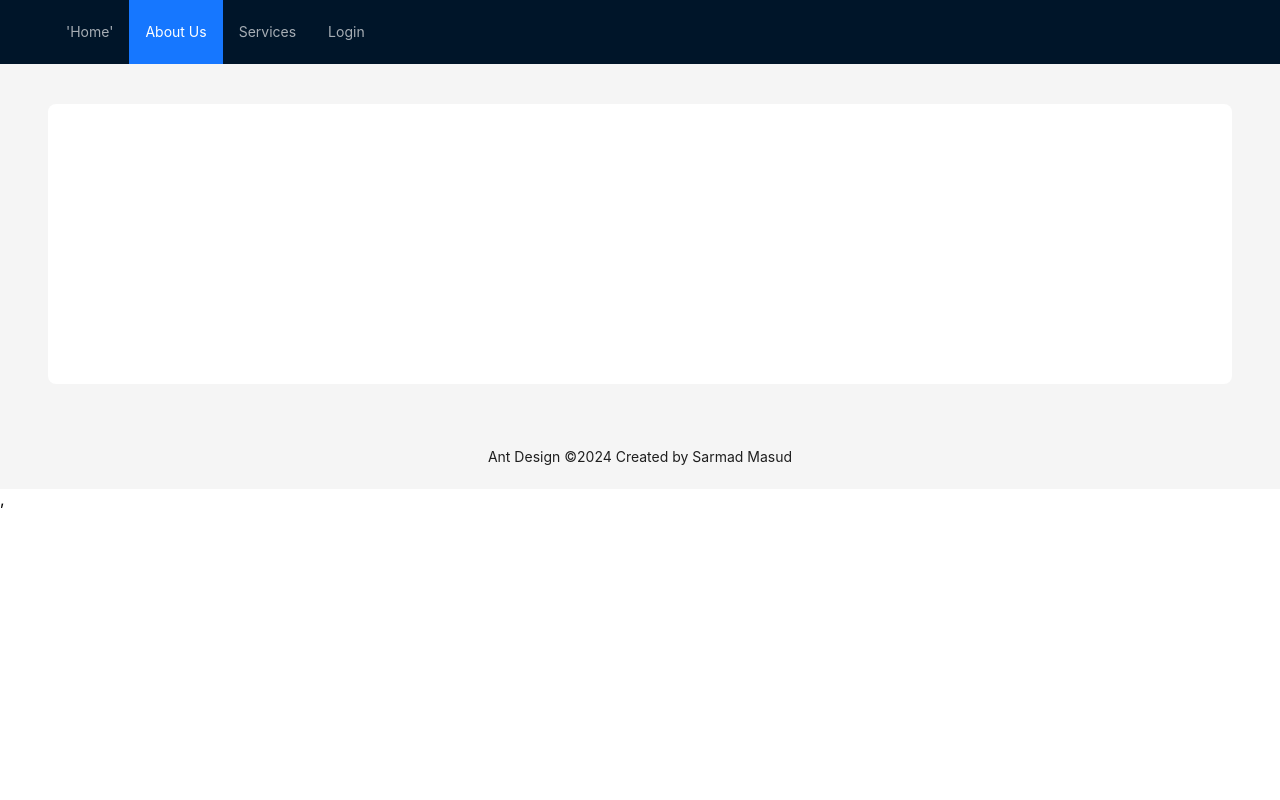
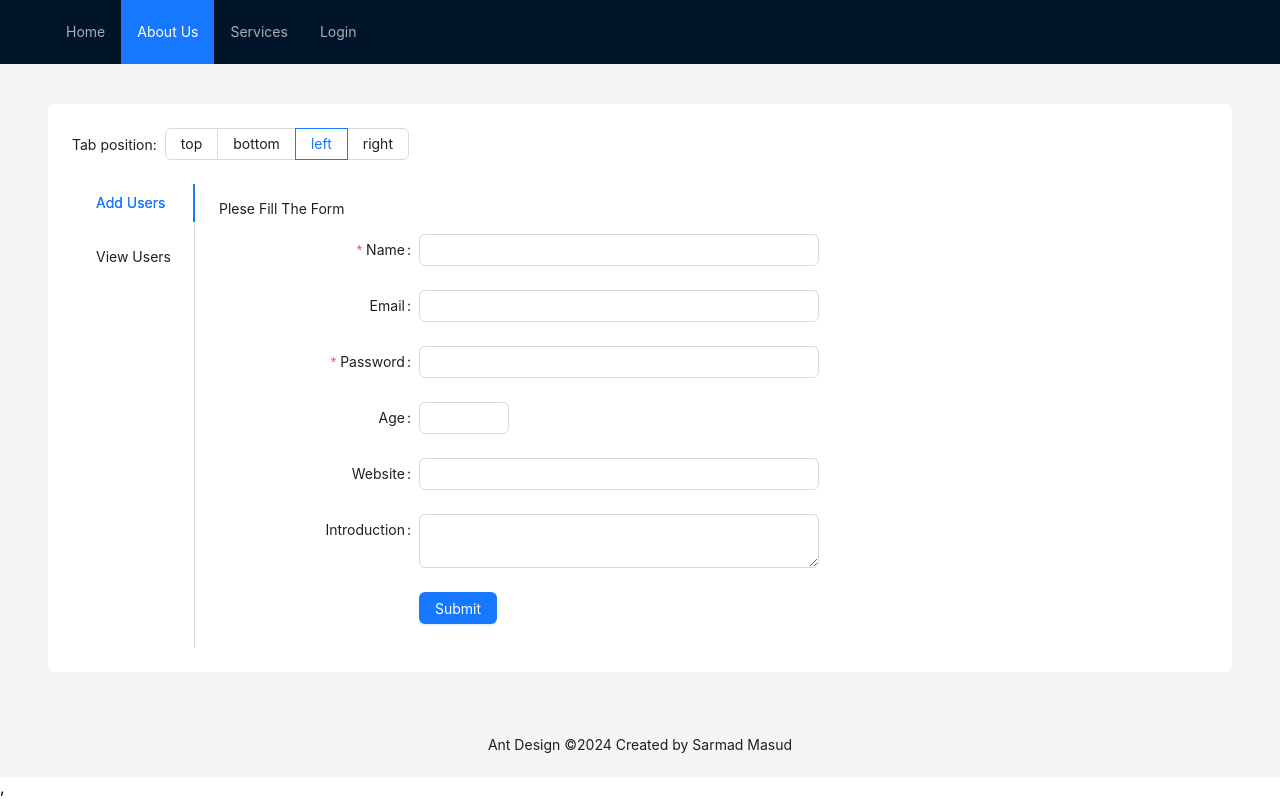
Before and after one commit to sarmad-masud/ReduxProject, a React (Create React App) app: page /main in a window 1280 px wide. Built offline with nearby package versions, Linux system fonts and the light colour scheme.

Commit message:
Phase2 Start

```diff
--- a/src/App.tsx
+++ b/src/App.tsx
@@ -2,9 +2,10 @@ import React from 'react';
 import { Layout, theme } from 'antd';
 import { BrowserRouter as Router, Routes, Route } from "react-router-dom";
 import { Navbar } from './Theme/Navbar';
-import Login from './Components/login';
+import Login from './Theme/login';
 import UserDashboard from './Components/UserDashboard';
 import Home from './Theme/Home';
+import { Theme } from './Theme/Theme';
 
 const { Content, Footer } = Layout;
 
@@ -15,28 +16,19 @@ const App: React.FC = () => {
 
   return (
     <Layout>
-      <Navbar/>
-      <Content style={{ padding: '40px 48px' }}>
 
-        <div
-          style={{
-            background: colorBgContainer,
-            minHeight: 280,
-            padding: 24,
-            borderRadius: borderRadiusLG,
-          }}
-        >
+
           <Router>
             <Routes>
-
-              <Route path="/home" element={<Home />}/>
-              <Route path="/login" element={<Login/>}/>
-              <Route path="/user-dashboard" element={<UserDashboard/>} />
+              <Route path="/" element={<Login />} />
+              <Route path="/navbar" element={<Navbar />} />
+              <Route path="/main" element={<Theme />} />
+              <Route path="/home" element={<Home />} />
+              <Route path="/user-dashboard" element={<UserDashboard />} />
             </Routes>
           </Router>
 
-        </div>
-      </Content>
+
       <Footer style={{ textAlign: 'center' }}>
         Ant Design ©{new Date().getFullYear()} Created by Sarmad Masud
       </Footer>
--- a/src/Components/UserDashboard.tsx
+++ b/src/Components/UserDashboard.tsx
@@ -1,4 +1,5 @@
 import { Layout, Radio, RadioChangeEvent, Space, Tabs } from 'antd';
+import { BrowserRouter as Router, Routes, Route } from "react-router-dom";
 import React, { useState } from 'react';
 import AddUser from './AddUser';
 import UserListTable from './UserList';
--- a/src/Theme/Navbar.tsx
+++ b/src/Theme/Navbar.tsx
@@ -2,11 +2,11 @@ import { Layout, Menu } from 'antd';
 import { BrowserRouter as Router, Route, Link } from 'react-router-dom';
 import App from '../App';
 import Home from './Home';
-import Login from '../Components/login';
+import Login from './login';
 
 const { Header } = Layout;
 const MenuItems = [
-  { key: '1', label:(  <a> 'Home' <Link to="/home" /></a>
+  { key: '1', label:(  <a> Home <Link to="/home" /></a>
 
   ) , path: <Link to="/home" /> },
   { key: '2', label: 'About Us', path: '/about' },
@@ -19,7 +19,7 @@ export const Navbar = () => {
   return (
     <div><Header style={{ display: 'flex', alignItems: 'center' }}>
       <div className="demo-logo" />
-      <Router>
+
       <Menu
         theme="dark"
         mode="horizontal"
@@ -28,7 +28,6 @@ export const Navbar = () => {
         style={{ flex: 1, minWidth: 0 }}
 
       />
-      </Router>
     </Header></div>
   )
 }
--- /dev/null
+++ b/src/Theme/Theme.tsx
@@ -0,0 +1,38 @@
+import { Navbar } from './Navbar';
+import { Layout, theme } from 'antd';
+import UserDashboard from '../Components/UserDashboard';
+const { Content, Footer } = Layout;
+
+
+export const Theme = () => {
+
+
+    const {
+        token: { colorBgContainer, borderRadiusLG },
+    } = theme.useToken();
+
+
+    return (
+        <Layout>
+        <Navbar/>
+
+            <Content style={{ padding: '40px 48px' }}>
+
+                <div
+                    style={{
+                        background: colorBgContainer,
+                        minHeight: 280,
+                        padding: 24,
+                        borderRadius: borderRadiusLG,
+                    }}
+
+                >
+                    <UserDashboard />
+
+                </div>
+            </Content>
+
+        </Layout>
+
+    )
+}
--- a/src/Components/login.tsx
+++ b/src/Theme/login.tsx
@@ -2,7 +2,7 @@ import React, { useState } from 'react';
 import { useDispatch } from 'react-redux';
 import { Form, Input, Button, Card, Flex } from 'antd';
 import { login } from '../State/Action-Creator/userActions';
-import UserDashboard from './UserDashboard';
+import UserDashboard from '../Components/UserDashboard';
 import { useNavigate } from 'react-router-dom';
 
 const Login = () => {
@@ -16,7 +16,7 @@ const Login = () => {
 
         if (result.type === 'LOGIN') {
             // If login is successful, navigate to the desired route using navigate
-            navigate('/user-dashboard'); // Adjust the route based on your application structure
+            navigate('/main'); // Adjust the route based on your application structure
         }
     };
 
```
